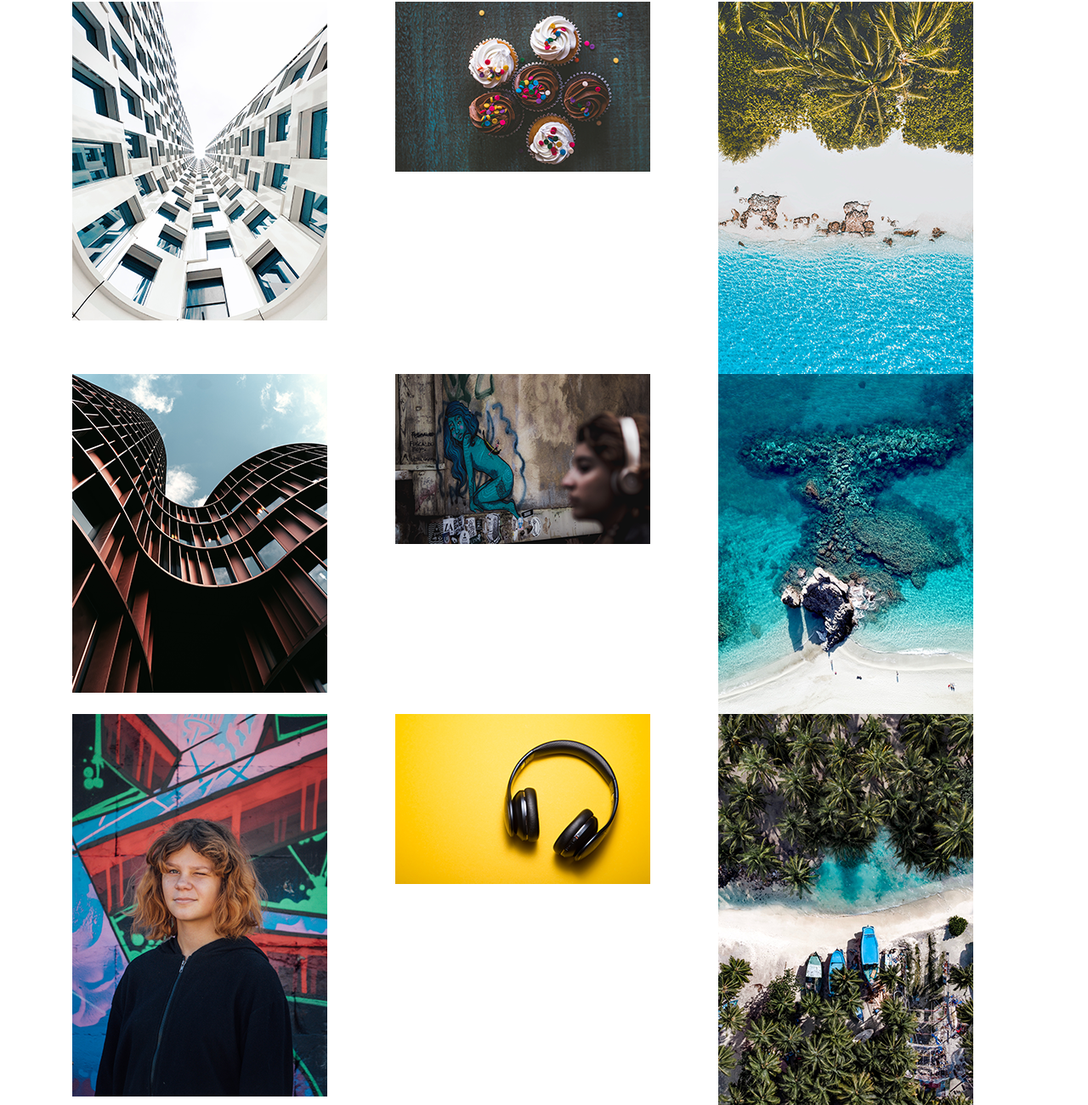
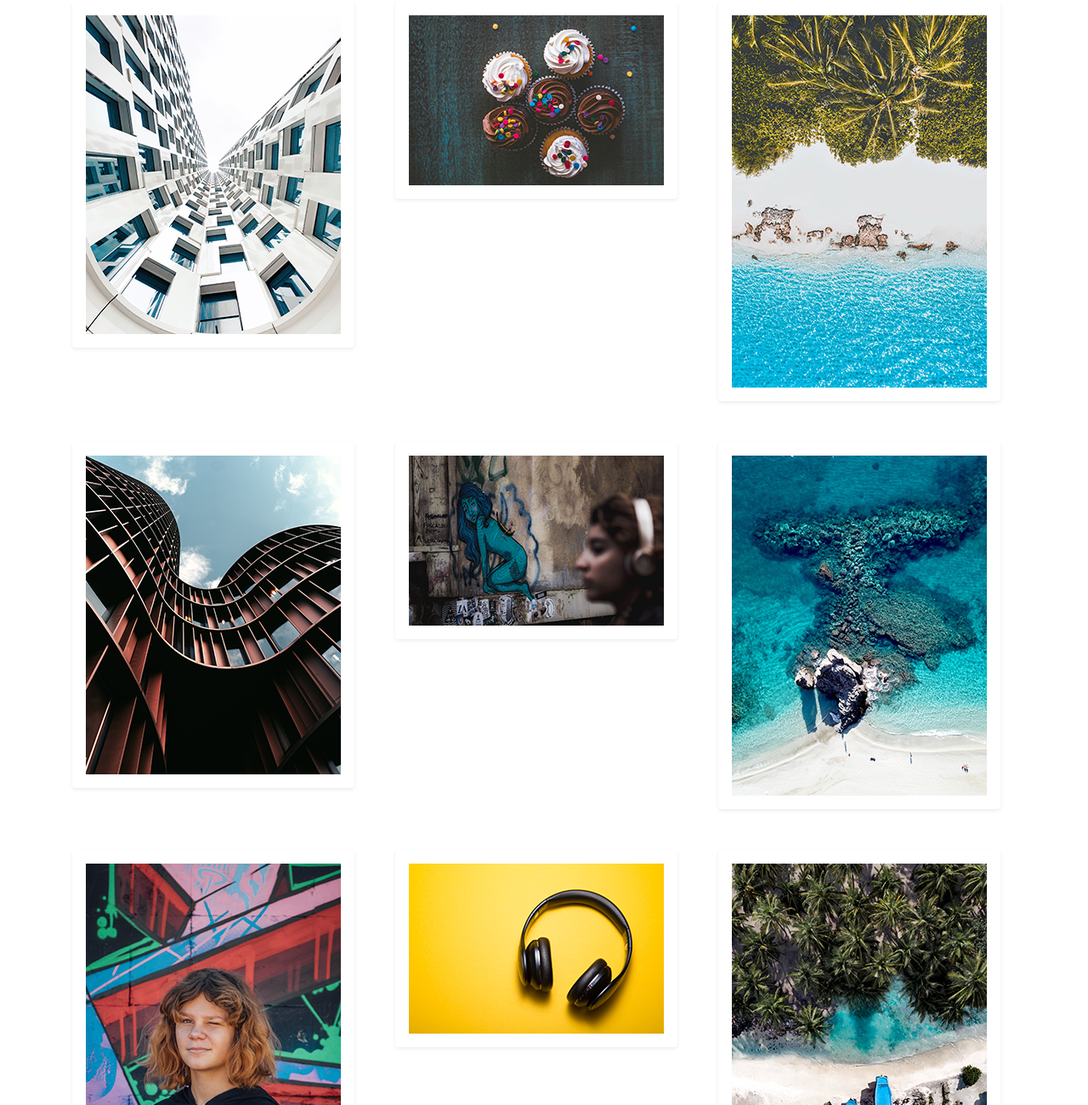
Before and after one commit to gabbysuazo/m2-hw2-suazo-gabriela, a plain HTML site: page index.html in a window 1280 px wide. Shown: the part 54-1354 px from the top of the page at 85% size. Drawn offline with nearby package versions, Linux system fonts and the light colour scheme.

Commit message:
Add a shadow to each photo in grid

```diff
--- a/index.html
+++ b/index.html
@@ -16,35 +16,35 @@
     <div class="container">
       <div class="row justify-content-center">
         <div class="col-sm-4">
-          <img src="img/hw2-image1.png" class="img-fluid" title="Building" alt="Building">
+          <img src="img/hw2-image1.png" class="img-fluid shadow-sm p-3 mb-5 bg-white rounded" title="Building" alt="Building">
         </div>
         <div class="col-sm-4">
-          <img src="img/hw2-image2.png" class="img-fluid" title="Cupcakes" alt="Cupcakes">
+          <img src="img/hw2-image2.png" class="img-fluid shadow-sm p-3 mb-5 bg-white rounded" title="Cupcakes" alt="Cupcakes">
         </div>
         <div class="col-sm-4">
-          <img src="img/hw2-image4.png" class="img-fluid" title="Beach" alt="Beach">
+          <img src="img/hw2-image4.png" class="img-fluid shadow-sm p-3 mb-5 bg-white rounded" title="Beach" alt="Beach">
         </div>
       </div>
       <div class="row justify-content-center">
         <div class="col-sm-4">
-          <img src="img/hw2-image5.png" class="img-fluid" title="Building" alt="Building">
+          <img src="img/hw2-image5.png" class="img-fluid shadow-sm p-3 mb-5 bg-white rounded" title="Building" alt="Building">
         </div>
         <div class="col-sm-4">
-          <img src="img/hw2-image3.png" class="img-fluid" title="Mural" alt="Mural">
+          <img src="img/hw2-image3.png" class="img-fluid shadow-sm p-3 mb-5 bg-white rounded" title="Mural" alt="Mural">
         </div>
         <div class="col-sm-4">
-          <img src="img/hw2-image9.png" class="img-fluid" title="Ocean Shore" alt="Ocean Shore">
+          <img src="img/hw2-image9.png" class="img-fluid shadow-sm p-3 mb-5 bg-white rounded" title="Ocean Shore" alt="Ocean Shore">
         </div>
       </div>
       <div class="row justify-content-center">
         <div class="col-sm-4">
-          <img src="img/hw2-image8.png" class="img-fluid" title="Person" alt="Person">
+          <img src="img/hw2-image8.png" class="img-fluid shadow-sm p-3 mb-5 bg-white rounded" title="Person" alt="Person">
         </div>
         <div class="col-sm-4">
-          <img src="img/hw2-image6.png" class="img-fluid" title="Headphones" alt="Headphones">
+          <img src="img/hw2-image6.png" class="img-fluid shadow-sm p-3 mb-5 bg-white rounded" title="Headphones" alt="Headphones">
         </div>
         <div class="col-sm-4">
-          <img src="img/hw2-image7.png" class="img-fluid" title="Island" alt="Island">
+          <img src="img/hw2-image7.png" class="img-fluid shadow-sm p-3 mb-5 bg-white rounded" title="Island" alt="Island">
         </div>
       </div>
     </div>
```
